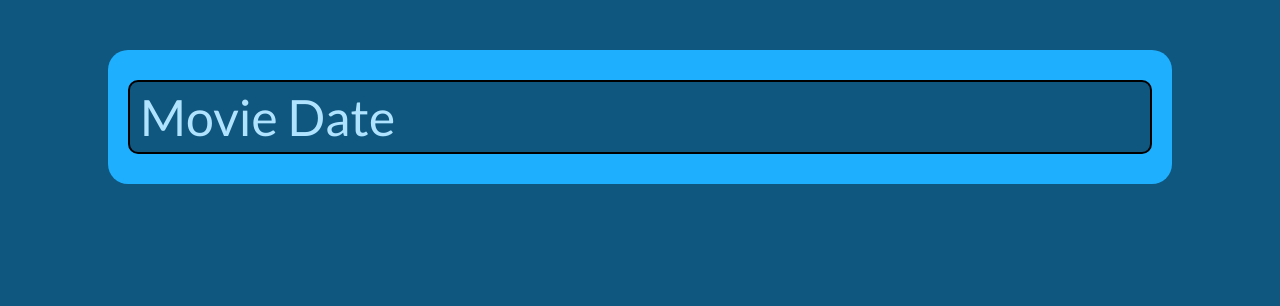
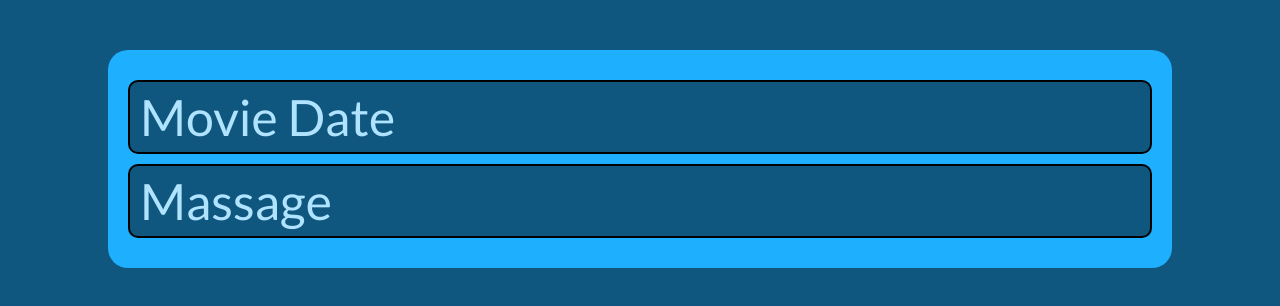
Before and after one commit to mattchere/voucher-app, a React (Create React App) app: page / in a window 1280 px wide. Shown: the top 306 px of the page. Built offline with nearby package versions, Linux system fonts and the light colour scheme.

Commit message:
Add new voucher

```diff
--- a/src/components/App.js
+++ b/src/components/App.js
@@ -11,6 +11,11 @@ class App extends Component {
         {
           title: 'Movie Date',
           description: 'This voucher entitles you to one movie date with your lovely boyfriend paid by him. This also includes lunch/dinner and transportation to the venue, so use wisely!',
+          show: false
+        },
+        {
+          title: 'Massage',
+          description: 'This voucher entitles you to a free massage!',
           show: false
         }
       ]
```
